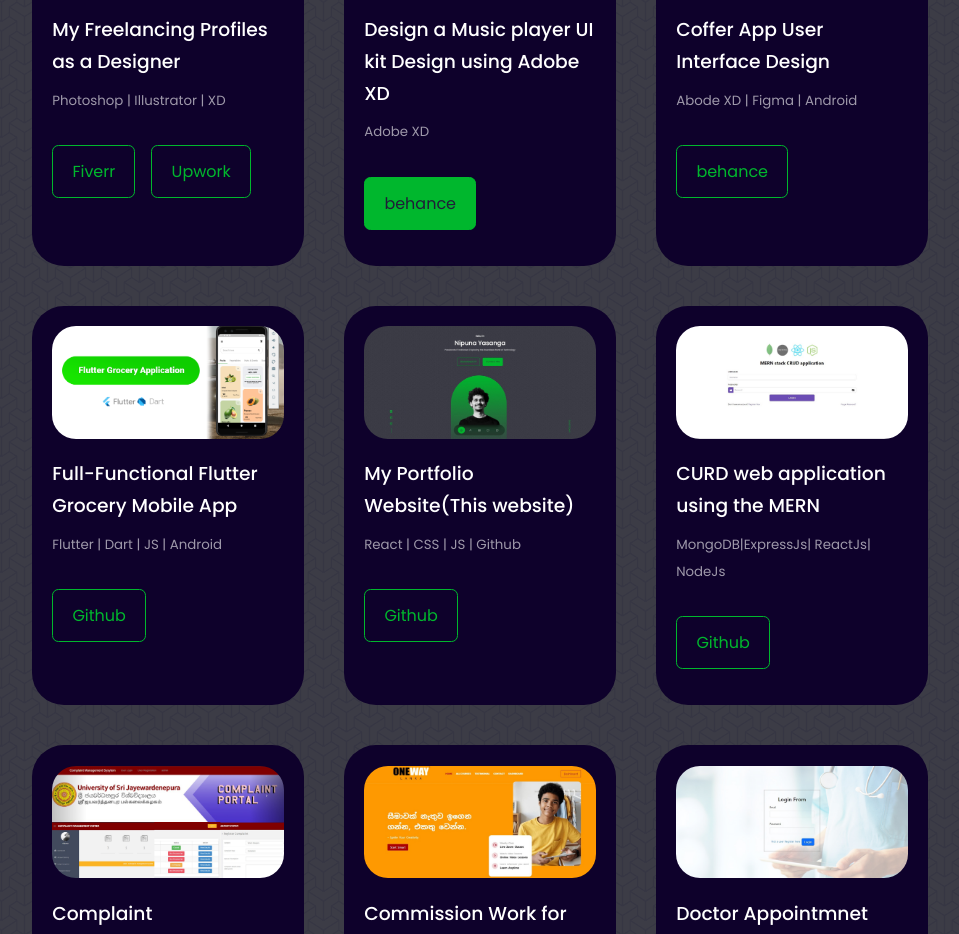
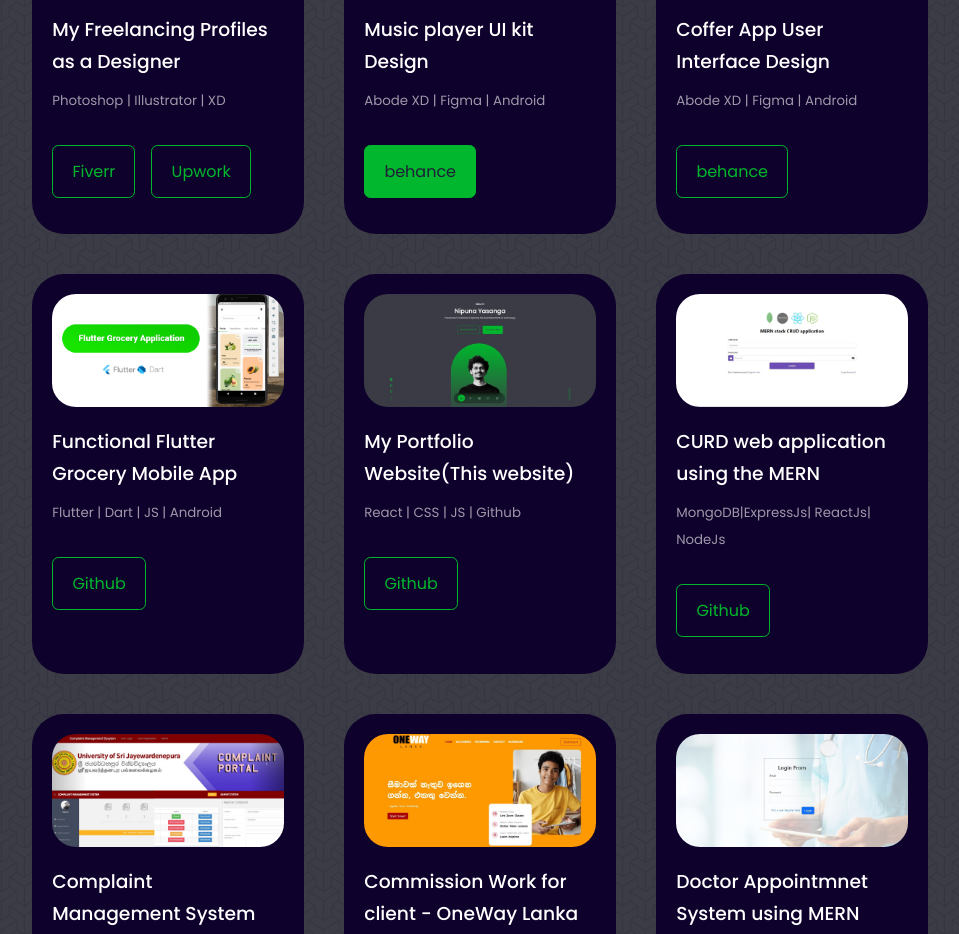
Before and after one commit to nipunayasanga/my-portfolio-site, a React (Create React App) app: page / in a window 1280 px wide. Shown: the part 2680-3614 px from the top of the page, without its empty margins (160-1119 px from the left). Built offline with nearby package versions, Linux system fonts and the light colour scheme.

Commit message:
update projects

```diff
--- a/src/components/myprojects/Myprojects.jsx
+++ b/src/components/myprojects/Myprojects.jsx
@@ -37,8 +37,8 @@
             <div className="portfolio__item-image">
                 <img src={IMG4} alt="" />
             </div>
-            <h3>Design a Music player UI kit Design using Adobe XD</h3>
-            <small className='text-light'>Adobe XD</small>
+            <h3>Music player UI kit Design</h3>
+            <small className='text-light'>Abode XD | Figma | Android</small>
             <div className="portfolio__item-cta">
 
               <a href="https://www.behance.net/gallery/135912801/Music-player-UI-kit-design" target="_blank" rel='noreferrer' className='btn btn-primary'>behance</a>
@@ -62,7 +62,7 @@
             <div className="portfolio__item-image">
                 <img src={IMG2} alt="" />
             </div>
-            <h3>Full-Functional Flutter Grocery Mobile App</h3>
+            <h3>Functional Flutter Grocery Mobile App</h3>
             <small className='text-light'>Flutter | Dart | JS | Android </small>
             <div className="portfolio__item-cta">
               <a href="https://github.com/nipunayasanga/Flutter-grocery-app.git" target="_blank" rel='noreferrer' className='btn'>Github</a>
@@ -117,7 +117,7 @@
             <div className="portfolio__item-image">
                 <img src={IMG9} alt="" />
             </div>
-            <h3>Commission Work for client</h3>
+            <h3>Commission Work for client - OneWay Lanka Website</h3>
             <small className='text-light'>Wordpress | Elementor| TutorLMS  </small>
             <div className="portfolio__item-cta">
               <a href="https://onewaylanka.com" target="_blank" rel='noreferrer' className='btn btn-primary'>Live Website</a>
```
